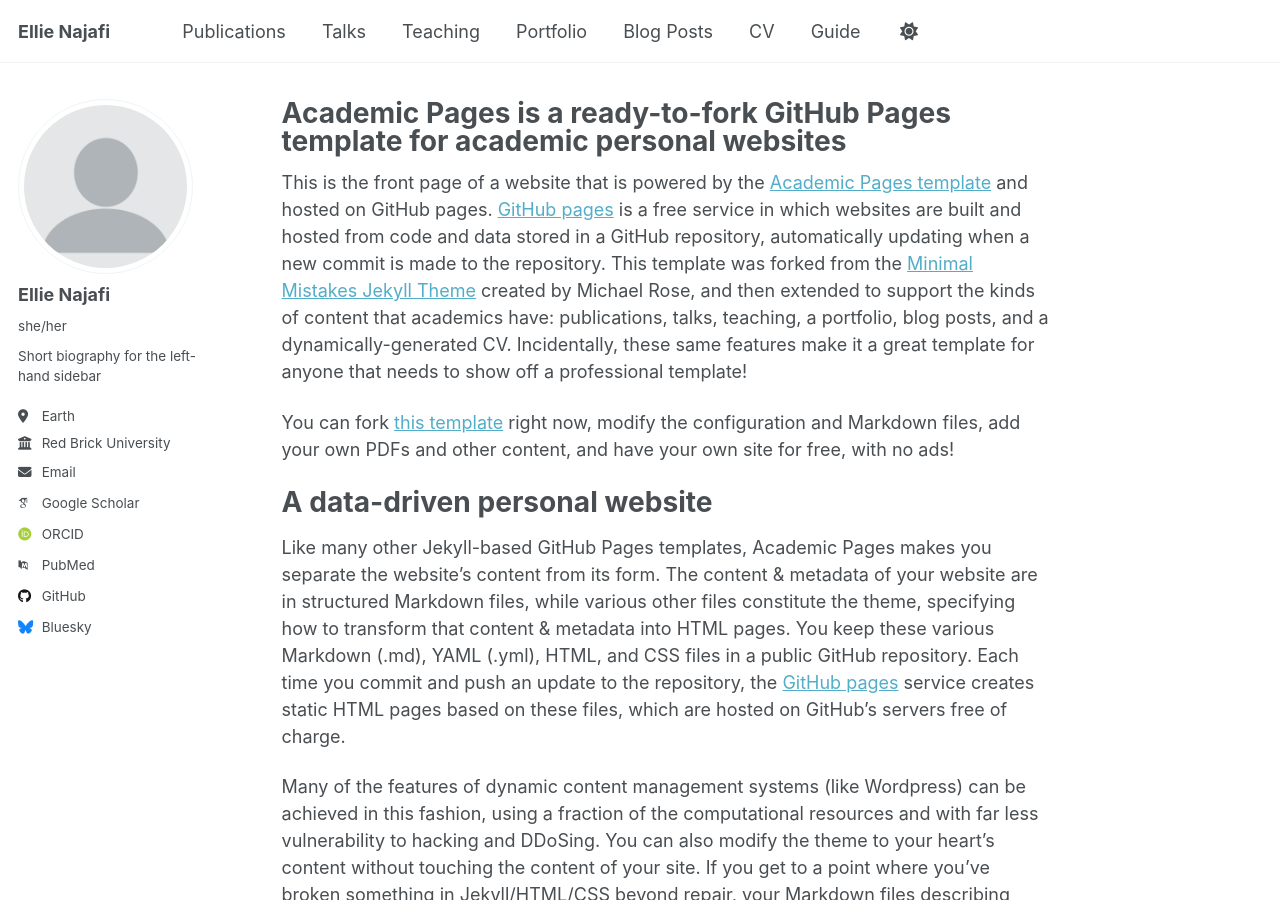
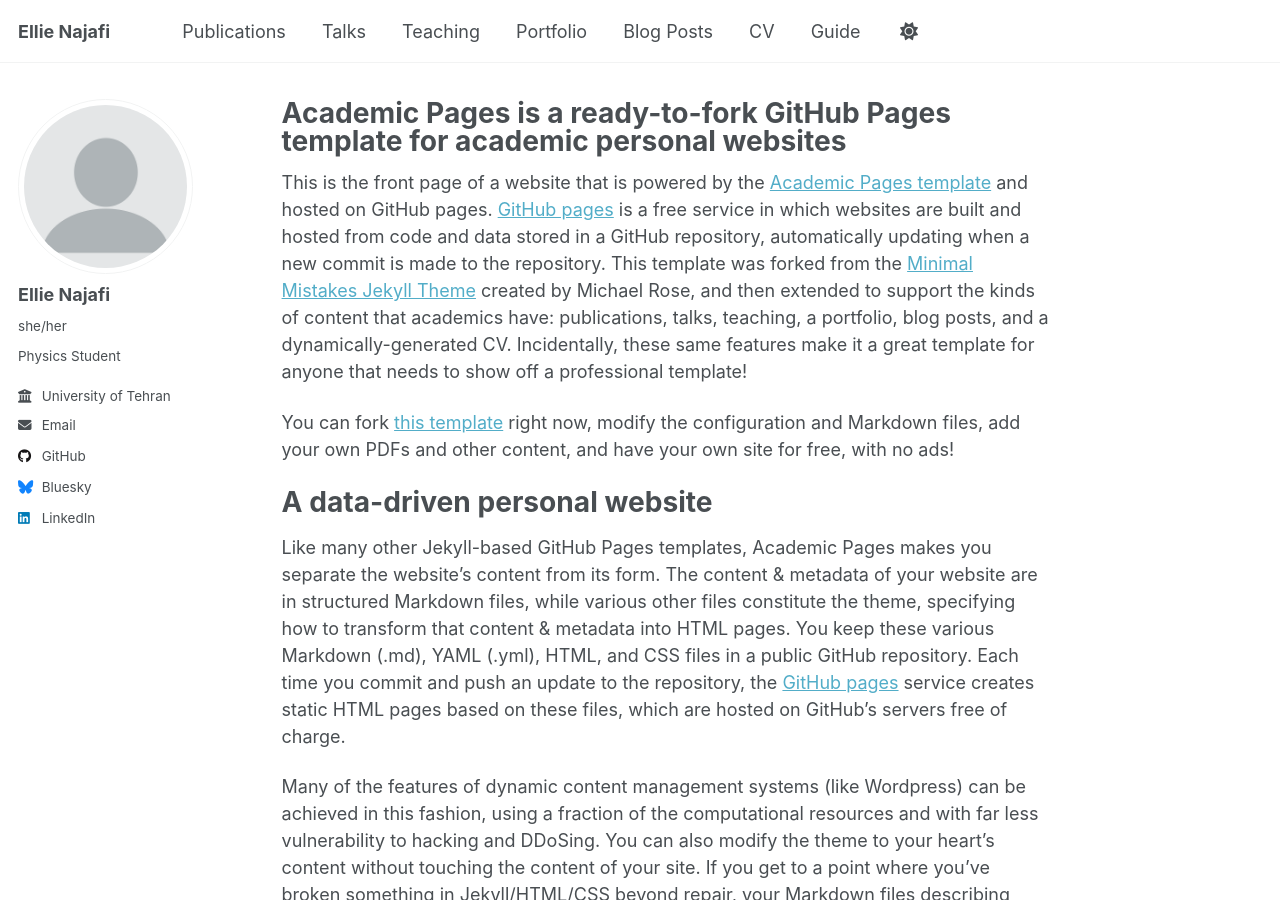
Before and after one commit to ellienajafi/ellienajafi.github.io, a Jekyll site: the page built from _pages/about.md, in a window 1280 px wide and 900 px high. Built offline with Jekyll 4.4.1, drawn with Linux system fonts in a browser that asks for light colours; some web fonts are replaced; a script that is not in the unit is left out.

Commit message:
Update _config.yml

```diff
--- a/_config.yml
+++ b/_config.yml
@@ -16,7 +16,7 @@ description              : &description "Your Name's academic portfolio"   # Upd
 url                      : https://academicpages.github.io # The base hostname & protocol for your site e.g. "https://[your GitHub username].github.io",
                                                            # or if you already have some other page hosted on Github then use "https://[your GitHub username].github.io/[Your Repo Name]"
 baseurl                  : "" # the subpath of your site, e.g. "/blog"
-repository               : "academicpages/academicpages.github.io"
+repository               : "ellinajafi/ellienajafi.github.io"
 
 # Site Author - The following control what appear as part of the author content on the side bar.
 #               If a field is blank the icon and link will not appear, otherwise it will be shown.
@@ -26,21 +26,21 @@ author:
   avatar           : "profile.png"
   name             : "Ellie Najafi"
   pronouns         : "she/her"
-  bio              : "Short biography for the left-hand sidebar"
-  location         : "Earth"
-  employer         : "Red Brick University"
+  bio              : "Physics Student"
+  location         : # "Behshahr, Iran"
+  employer         : "University of Tehran"
   uri              : # URL
-  email            : "none@example.org"
+  email            : "najafi.ellie@gmail.com"
 
   # Academic websites
   academia         : # URL
   arxiv            : # URL - Update with the correct link to your profile
-  googlescholar    : "https://scholar.google.com/citations?user=PS_CX0AAAAAJ"
+  googlescholar    : # "https://scholar.google.com/citations?user=PS_CX0AAAAAJ"
   inspire-hep      : # URL
   impactstory      : # URL
-  orcid            : "https://orcid.org/yourorcidurl"
+  orcid            : # "https://orcid.org/yourorcidurl"
   semantic         : # URL
-  pubmed           : "https://www.ncbi.nlm.nih.gov/pubmed/?term=john+snow"
+  pubmed           : # "https://www.ncbi.nlm.nih.gov/pubmed/?term=john+snow"
   researchgate     : # URL
   scopus           : # URL
 
@@ -48,7 +48,7 @@ author:
   bitbucket        : # Username - Update with your username on the site
   codepen          : # Username
   dribbble         : # Username
-  github           : "academicpages"
+  github           : "ellienajafi"
   kaggle           : # Username
   stackoverflow    : # User number or user number and name (i.e., use "1" or "1/jeff-atwood")
 
@@ -63,7 +63,7 @@ author:
   keybase          : # Username
   instagram        : # Username
   lastfm           : # Username
-  linkedin         : # Username
+  linkedin         :  "ellienajafi"
   mastodon         : # URL
   medium           : # URL
   pinterest        : # Username
```
